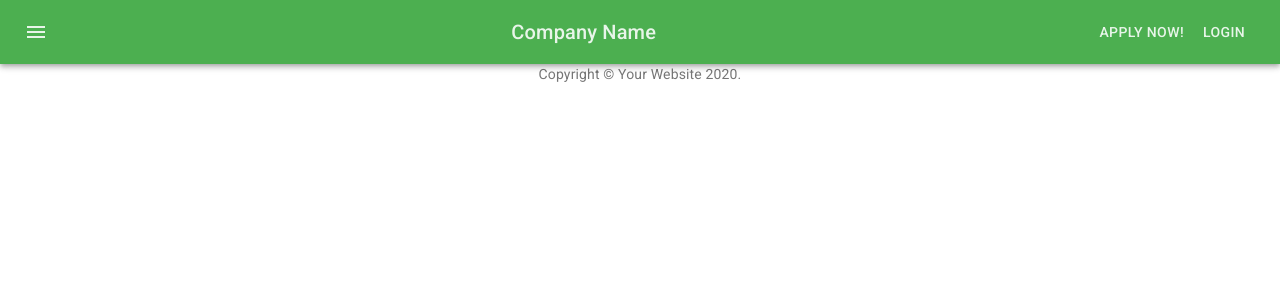
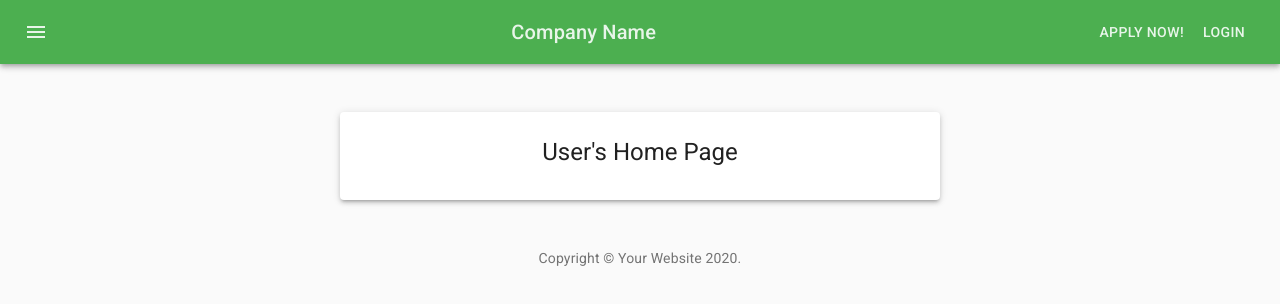
Before and after one commit to Hugens25/PaydayLoanSite, a React (Create React App) app: page /home in a window 1280 px wide. Shown: the top 304 px of the page. Built offline with nearby package versions, Linux system fonts and the light colour scheme.

Commit message:
added validation/attempt limit to login

```diff
--- a/src/components/UserPages/HomePage.js
+++ b/src/components/UserPages/HomePage.js
@@ -0,0 +1,51 @@
+import React from 'react';
+import { makeStyles } from '@material-ui/core/styles';
+import Paper from '@material-ui/core/Paper';
+import CssBaseline from '@material-ui/core/CssBaseline';
+import Typography from '@material-ui/core/Typography';
+
+const useStyles = makeStyles((theme) => ({
+    layout: {
+      width: 'auto',
+      marginLeft: theme.spacing(2),
+      marginRight: theme.spacing(2),
+      [theme.breakpoints.up(600 + theme.spacing(2) * 2)]: {
+        width: 600,
+        marginLeft: 'auto',
+        marginRight: 'auto',
+      },
+    },
+    paper: {
+      marginTop: theme.spacing(3),
+      marginBottom: theme.spacing(3),
+      padding: theme.spacing(2),
+      [theme.breakpoints.up(600 + theme.spacing(3) * 2)]: {
+        marginTop: theme.spacing(6),
+        marginBottom: theme.spacing(6),
+        padding: theme.spacing(3),
+      },
+    },
+    buttons: {
+      display: 'flex',
+      justifyContent: 'flex-end',
+    },
+    button: {
+      marginTop: theme.spacing(3),
+      marginLeft: theme.spacing(1),
+    },
+  }));
+
+export default function HomePage() {
+
+    const classes = useStyles();
+    return(
+        <React.Fragment>
+            <CssBaseline />
+            <div className={classes.layout}>
+                <Paper className={classes.paper} elevation={3}>
+                    <Typography variant="h5" gutterBottom>User's Home Page</Typography>
+                </Paper>
+            </div>
+        </React.Fragment>
+    );
+}
--- a/src/components/UserPages/Login.js
+++ b/src/components/UserPages/Login.js
@@ -1,4 +1,5 @@
-import React from 'react';
+import React, { useState, useEffect } from 'react';
+import { useHistory } from 'react-router-dom';
 import { makeStyles, withStyles } from '@material-ui/core/styles';
 import CssBaseline from '@material-ui/core/CssBaseline';
 import Paper from '@material-ui/core/Paper';
@@ -53,10 +54,13 @@ const useStyles = makeStyles((theme) => ({
 export default function Login() {
 
   const classes = useStyles();
+  const history = useHistory();
 
-  const [email, setEmail] = React.useState();
-  const [password, setPassword] = React.useState();
-  const [validateCredentials, setValidateCredentials] = React.useState(true);
+  const [email, setEmail] = useState();
+  const [password, setPassword] = useState();
+  const [validateCredentials, setValidateCredentials] = useState(false);
+  const [loginAttempts, setLoginAttempts] = useState(1);
+  const [maximumAttemptsReached, setMaximumAttemptsReached] = useState(false);
 
   const handleEmaileEntry = (e) => {
     setEmail(e.target.value);
@@ -70,12 +74,29 @@ export default function Login() {
     setValidateCredentials(val);
   };
 
-  async function handleLogin() {
+  const handleLoginAttempts = (val) => {
+    setLoginAttempts(val + 1);
+    handleMaximumAttemptsReached();
+  };
+
+  const handleMaximumAttemptsReached = () => {
+    if(loginAttempts === 3){
+      setMaximumAttemptsReached(true)
+    }
+  };
+
+  useEffect(() => {
+    if(validateCredentials === true) {
+      history.push("/home");
+    }
+  });
+
+  async function handleValidation() {
     let url = process.env.REACT_APP_VALIDATE_USER_URL
     let payload = {'email':email, 'password_hash':password}
     let data = await fetch(url, {method: 'POST', body: JSON.stringify(payload)})
-    console.log(await data.json())
     handleValidateCredentials(data.status === 200 ? true : false)
+    handleLoginAttempts(loginAttempts);
   }
 
     return(
@@ -89,7 +110,7 @@ export default function Login() {
                       <Grid item xs={12} sm={12}>
                           <TextField
                             required id="email"
-                            label="Username / Email"
+                            label="Email"
                             fullWidth
                             autoComplete="email"
                             onChange={handleEmaileEntry}
@@ -107,10 +128,10 @@ export default function Login() {
                   </Grid>
               </Box>
               <Box className={classes.warning}>
-                  {!validateCredentials && <Typography>Invalid Credentials Provided. Please try again.</Typography>}
+                  {!validateCredentials && loginAttempts > 1 && <Typography>{loginAttempts <= 3 ? 'Invalid Credentials Provided. Please try again.' : 'Maximum Login Attempts (3) has been exceeded. For your protection, this account has been locked.'}</Typography>}
               </Box>
               <Box className={classes.buttons}>
-                  <StyledButton className={classes.button} onClick={handleLogin}>Login</StyledButton>
+                  <StyledButton className={classes.button} onClick={!maximumAttemptsReached ? handleValidation : null}>Login</StyledButton>
               </Box>
           </Paper>
         </div>
--- a/src/components/layout/Header.js
+++ b/src/components/layout/Header.js
@@ -12,6 +12,7 @@ import green from '@material-ui/core/colors/green';
 import Login from '../UserPages/Login';
 import Apply from '../ApplicationProcess/Apply';
 import LandingPage from '../LandingPage';
+import HomePage from '../UserPages/HomePage';
 
 
 const useStyles = makeStyles((theme) => ({
@@ -70,6 +71,7 @@ export default function Navbar() {
         <Route exact path="/" component={LandingPage} />
         <Route path="/apply" component={Apply}/>
         <Route path="/login" component={Login}/>
+        <Route path="/home" component={HomePage}/>
       </div>
     </Router>
   );
```
